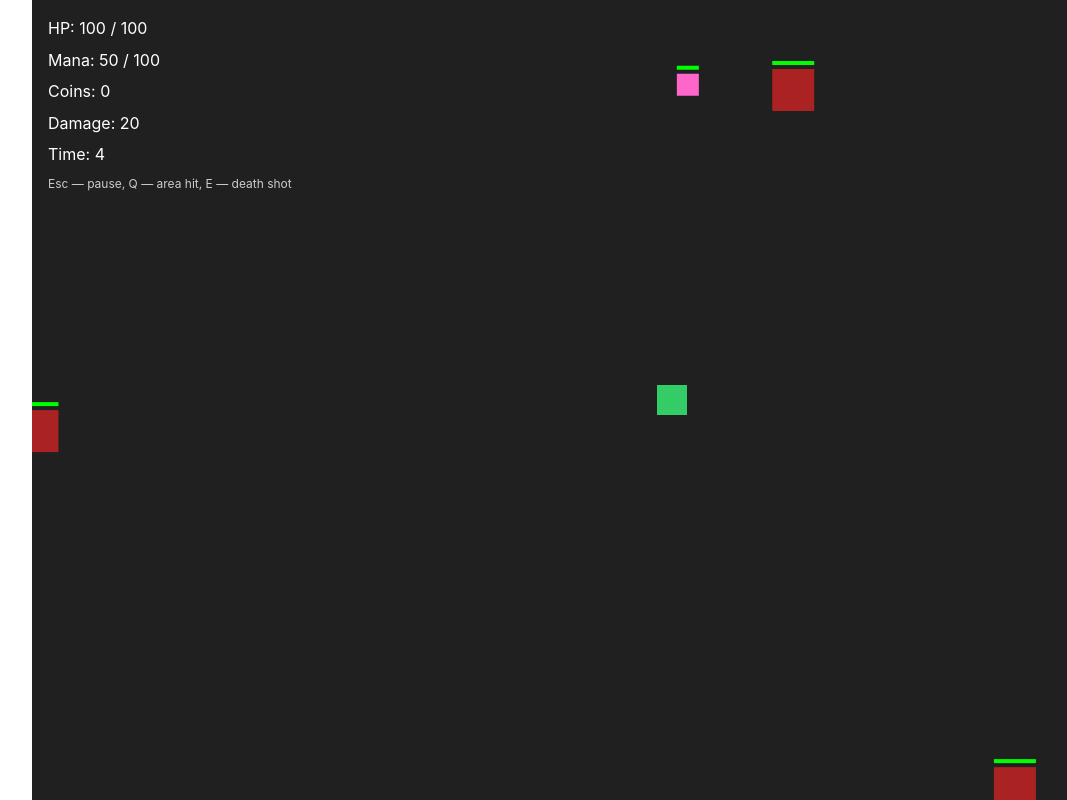
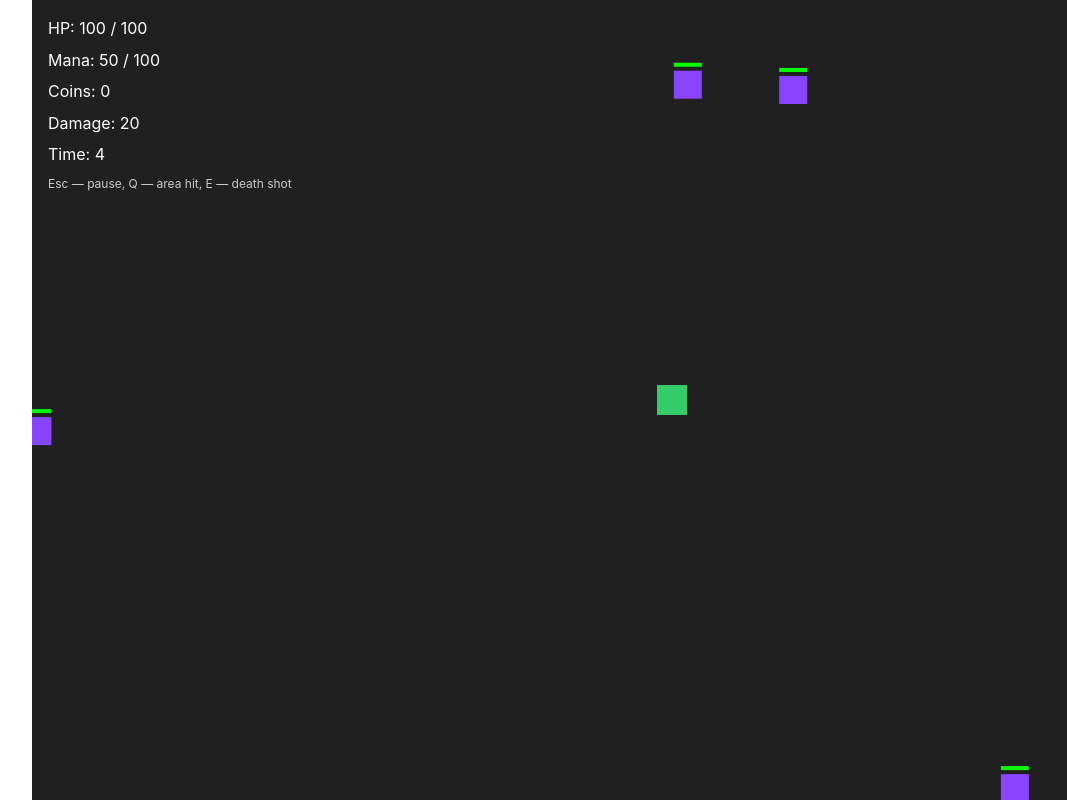
Before and after one commit to reznikovkg/vue-3-docker-compose, a Vue app in the folder vue/: page /survival in a window 1280 px wide. Shown: the top 800 px of the page, without its empty margins (0-1067 px from the left). Built offline with nearby package versions, Linux system fonts and the light colour scheme.

Commit message:
Изменила передачу props для врагов и пуль

```diff
--- a/vue/src/components/pages/SurvivalPage.vue
+++ b/vue/src/components/pages/SurvivalPage.vue
@@ -13,29 +13,19 @@
     <Projectile
       v-for = "projectile in getScreenProjectiles"
       :key = "projectile.id"
-      :x = "projectile.screenX"
-      :y = "projectile.screenY"
-      :size = "projectile.size"
-      :is-enemy = "false"
+      :projectile = "projectile"
     />
 
     <Projectile
       v-for = "projectile in getScreenEnemyProjectiles"
       :key = "projectile.id"
-      :x = "projectile.screenX"
-      :y = "projectile.screenY"
-      :size = "projectile.size"
-      :is-enemy = "true"
+      :projectile = "projectile"
     />
 
     <Monster
       v-for = "monster in getScreenMonsters"
       :key = "monster.id"
-      :x = "monster.screenX"
-      :y = "monster.screenY"
-      :type = "monster.type"
-      :hp = "monster.hp"
-      :max-hp = "monster.maxHp"
+      :monster = "monster"
     />
 
     <div
--- a/vue/src/components/ui/Monster.vue
+++ b/vue/src/components/ui/Monster.vue
@@ -19,36 +19,18 @@ export default {
   name: 'Monster',
 
   props: {
-    x: {
-      type: Number,
-      default: 0
-    },
-
-    y: {
-      type: Number,
-      default: 0
-    },
-
-    type: {
-      type: String,
-      default: 'basic'
-    },
-
-    hp: {
-      type: Number,
-      default: 1
-    },
-
-    maxHp: {
-      type: Number,
-      default: 1
+    monster: {
+      type: Object,
+      default() {
+        return {}
+      }
     }
   },
 
   computed: {
     styles() {
       return {
-        transform: `translateX(${this.x}px) translateY(${this.y}px) translate(-50%, -50%)`
+        transform: `translateX(${this.monster.screenX}px) translateY(${this.monster.screenY}px) translate(-50%, -50%)`
       }
     },
 
--- a/vue/src/components/ui/Projectile.vue
+++ b/vue/src/components/ui/Projectile.vue
@@ -12,33 +12,20 @@ export default {
   name: 'Projectile',
 
   props: {
-    x: {
-      type: Number,
-      default: 0
-    },
-
-    y: {
-      type: Number,
-      default: 0
-    },
-
-    size: {
-      type: Number,
-      default: 10
-    },
-
-    isEnemy: {
-      type: Boolean,
-      default: false
+    projectile: {
+      type: Object,
+      default() {
+          return {}
+      }
     }
   },
 
   computed: {
     styles() {
       return {
-        width: `${this.size}px`,
-        height: `${this.size}px`,
-        transform: `translateX(${this.x}px) translateY(${this.y}px) translate(-50%, -50%)`
+        width: `${this.projectile.size}px`,
+        height: `${this.projectile.size}px`,
+        transform: `translateX(${this.projectile.screenX}px) translateY(${this.projectile.screenY}px) translate(-50%, -50%)`
       }
     },
 
--- a/vue/src/store/survival.js
+++ b/vue/src/store/survival.js
@@ -244,12 +244,14 @@ export default {
 
     getScreenProjectiles: (state) => state.projectiles.map((projectile) => ({
       ...projectile,
+      isEnemy: false,
       screenX: projectile.x - state.camera.x,
       screenY: projectile.y - state.camera.y
     })),
 
     getScreenEnemyProjectiles: (state) => state.enemyProjectiles.map((projectile) => ({
       ...projectile,
+      isEnemy: true,
       screenX: projectile.x - state.camera.x,
       screenY: projectile.y - state.camera.y
     })),
```
